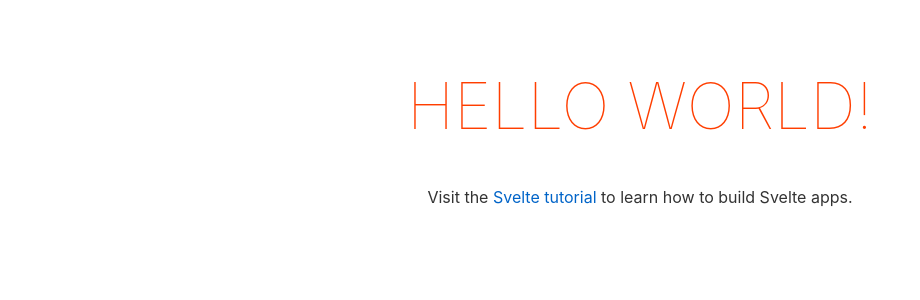
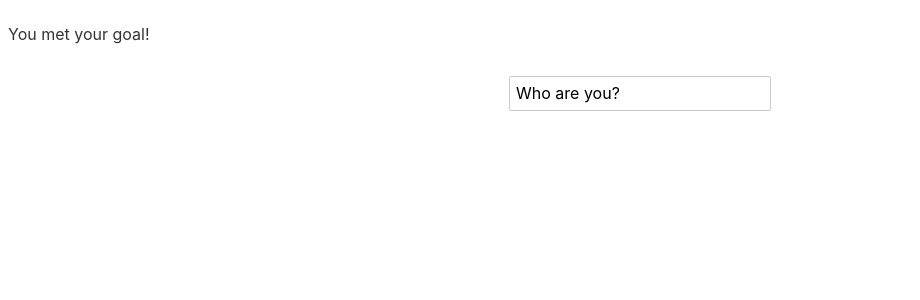
Before and after one commit to Sheilabob/Practice-Log, a Svelte app: page / in a window 1280 px wide. Shown: the top 300 px of the page, without its empty margins (0-920 px from the left). Built offline with nearby package versions, Linux system fonts and the light colour scheme.

Commit message:
playing with functionality parts

```diff
--- a/src/App.svelte
+++ b/src/App.svelte
@@ -1,10 +1,48 @@
 <script>
-	export let name;
+	import Modal from './Modal.svelte';
+
+	let people = [
+		{ name: 'ms sheila', subtitle: 'code composer', age:44, id: 1 },
+		{ name: 'holly', subtitle: 'teen trouble', age:14, id: 2 },
+		{ name: 'ben', subtitle: 'little leprechaun', age:8, id: 3 }
+
+	]
+
+	const deletePerson = (id) => {
+		people = people.filter((person) => person.id != id)
+	}
+
+	let signedIn = 'Who are you?';
+
 </script>
 
+<Modal />
 <main>
-	<h1>Hello {name}!</h1>
-	<p>Visit the <a href="https://svelte.dev/tutorial">Svelte tutorial</a> to learn how to build Svelte apps.</p>
+	<input type="text" bind:value={signedIn}>
+
+	{#if signedIn=='Sheila'}
+		{#each people as person (person.id)}
+		<div>
+			<h4>{person.name}</h4>
+			<p>{person.subtitle}, {person.age} years old</p>
+			<button on:click={() => deletePerson(person.id)}>delete</button>
+		</div>
+		{:else}
+		<p>There are no people to show . . .</p>
+
+		{/each}
+	{:else if signedIn=='student'}
+		{#each people as person (person.id)}
+		<div>
+			<h4>{person.name}</h4>
+			<p>{person.subtitle}, {person.age} years old</p>
+		</div>
+
+		{:else}
+		<p>There are no people to show . . .</p>
+		{/each}
+
+	{/if}
 </main>
 
 <style>
--- /dev/null
+++ b/src/Modal.svelte
@@ -0,0 +1,15 @@
+<script>
+    let showModal = true;
+</script>
+
+{#if showModal}
+<div class="backdrop">
+    <div class="modal">
+        <p>You met your goal!</p>
+    </div>
+</div>
+{/if}
+
+<style>
+
+</style>
--- a/src/main.js
+++ b/src/main.js
@@ -3,7 +3,7 @@ import App from './App.svelte';
 const app = new App({
 	target: document.body,
 	props: {
-		name: 'world'
+		name: 'Sheila'
 	}
 });
 
```
